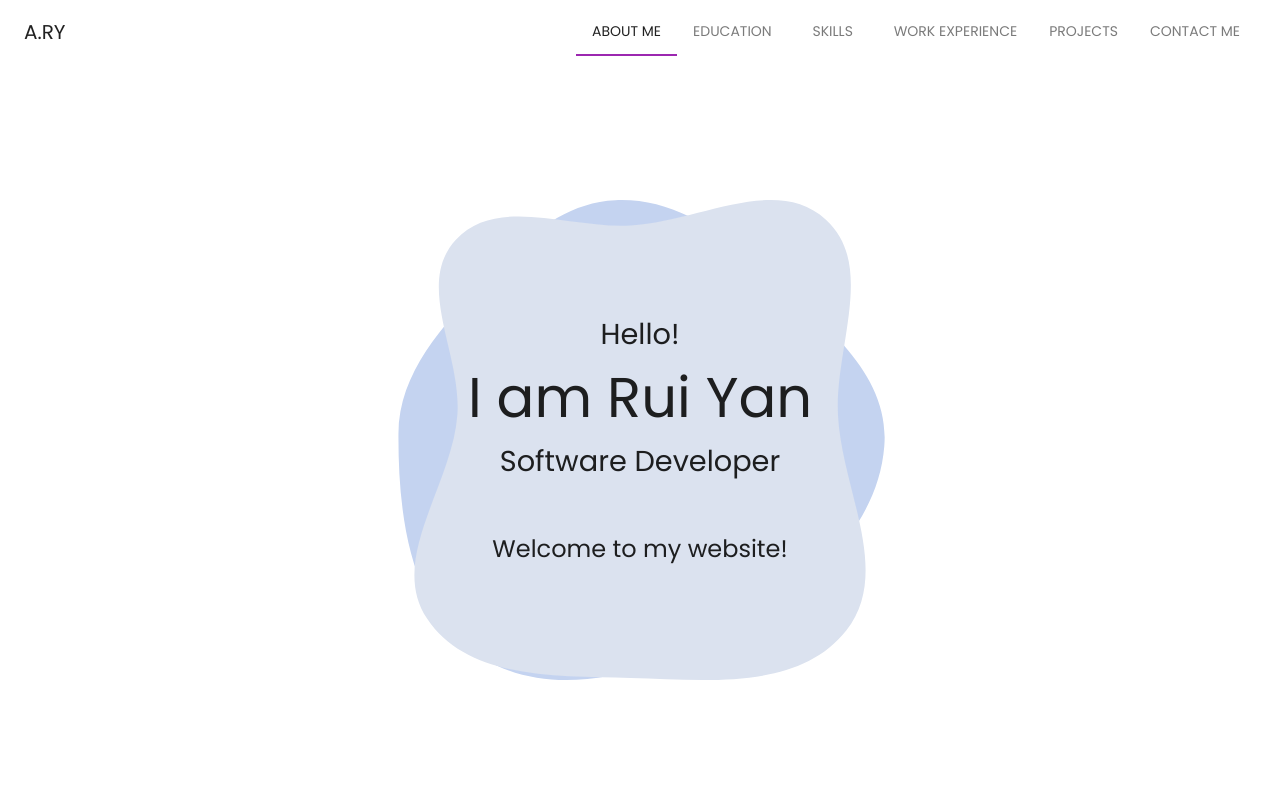
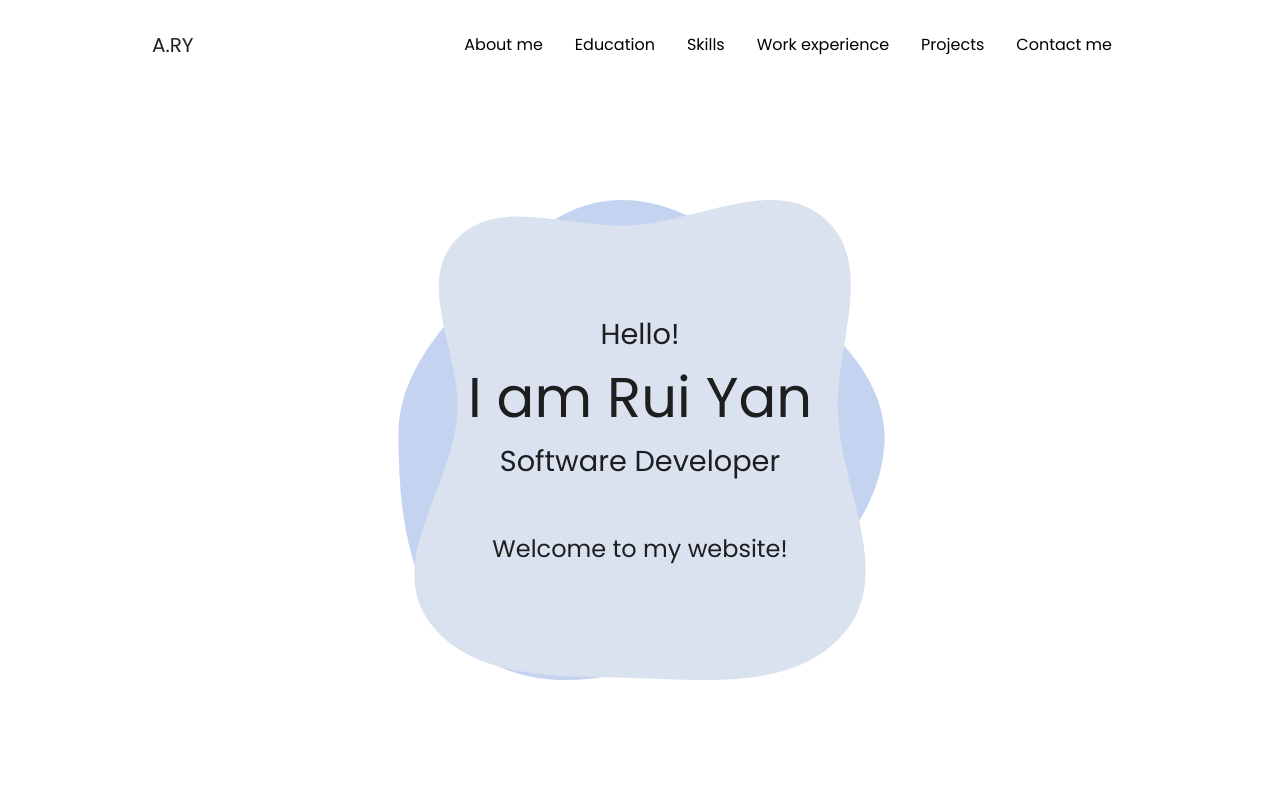
Before and after one commit to ang-rui-yan/portfolio-website, a React (Create React App) app: page / in a window 1280 px wide. Shown: the top 800 px of the page. Built offline with nearby package versions, Linux system fonts and the light colour scheme.

Commit message:
Updated the navbar to change its colour at different elements

```diff
--- a/src/Components/Navbar.js
+++ b/src/Components/Navbar.js
@@ -1,6 +1,8 @@
 import { AppBar, Tab, Tabs, Toolbar, Typography, useMediaQuery, useTheme } from '@mui/material';
-import React, { useState } from 'react';
+import React, { useEffect, useRef, useState } from 'react';
+import { Link } from 'react-scroll';
 import NavbarDrawer from './NavbarDrawer';
+import '../assets/navbar.css';
 
 const PAGES = [
 	{ label: 'About me', element: 'aboutMe' },
@@ -15,9 +17,47 @@ function Navbar() {
 	const theme = useTheme();
 	const isMatch = useMediaQuery(theme.breakpoints.down('md'));
 
-	const [value, setValue] = useState(0);
-	const handleChange = (event, newValue) => {
-		setValue(newValue);
+	const [click, setClick] = useState(false);
+
+	const closeMenu = () => setClick(false);
+
+	// When the navbar crosses alternate element
+	// it changes the color
+	const [navbarColor, setNavbarColor] = useState('');
+	useEffect(() => {
+		window.addEventListener('scroll', handleScroll);
+
+		return () => {
+			window.removeEventListener('scroll', handleScroll);
+		};
+	}, []);
+
+	const handleScroll = () => {
+		let targetElements = document.querySelectorAll('.alternate-element');
+		let headerRect = document.getElementById('header').getBoundingClientRect();
+
+		let len = targetElements.length;
+		let onAlternate = new Array(len).fill(false);
+
+		targetElements.forEach((element, index) => {
+			const rect = element.getBoundingClientRect();
+			let overlap = !(
+				rect.right < headerRect.left ||
+				rect.left > headerRect.right ||
+				rect.bottom - 10 < headerRect.top ||
+				rect.top > headerRect.bottom
+			);
+			if (overlap) {
+				onAlternate[index] = true;
+			} else {
+				onAlternate[index] = false;
+			}
+		});
+		if (onAlternate.includes(true)) {
+			setNavbarColor('on-alternate-color-link');
+		} else {
+			setNavbarColor('');
+		}
 	};
 
 	return (
@@ -27,12 +67,15 @@ function Navbar() {
 				color="inherit"
 				elevation={0}
 				position="fixed"
+				className={'header ' + navbarColor}
+				id="header"
 			>
-				<Toolbar>
+				<Toolbar className="navbar">
 					<Typography
 						variant="h6"
 						component="a"
 						href={'#hero'}
+						className="logo"
 						sx={{ color: 'inherit', textDecoration: 'inherit' }}
 					>
 						A.RY
@@ -42,26 +85,25 @@ function Navbar() {
 							<NavbarDrawer />
 						</>
 					) : (
-						<>
-							<Tabs
-								sx={{
-									marginLeft: 'auto',
-								}}
-								textColor="inherit"
-								value={value}
-								onChange={handleChange}
-								indicatorColor="secondary"
-							>
-								{PAGES.map((page, index) => (
-									<Tab
-										key={index}
-										label={page.label}
-										component="a"
-										href={'#' + page.element}
-									></Tab>
-								))}
-							</Tabs>
-						</>
+						<ul className={click ? 'nav-menu active' : 'nav-menu'}>
+							{PAGES.map((page, index) => (
+								<li
+									key={index}
+									className="nav-item"
+								>
+									<Link
+										to={page.element}
+										spy={true}
+										smooth={true}
+										offset={0}
+										duration={100}
+										onClick={closeMenu}
+									>
+										{page.label}
+									</Link>
+								</li>
+							))}
+						</ul>
 					)}
 				</Toolbar>
 			</AppBar>
--- a/src/Components/StyledSection.js
+++ b/src/Components/StyledSection.js
@@ -30,7 +30,7 @@ function StyledSection({ title, isAlternate, isSmall, children }) {
 	}));
 
 	return (
-		<CustomContainer>
+		<CustomContainer className={isAlternate ? 'alternate-element' : ''}>
 			<Container>
 				<Typography
 					variant="h4"
--- /dev/null
+++ b/src/assets/navbar.css
@@ -0,0 +1,106 @@
+:root {
+	--primary-color: #5bb462;
+	--primary-dark: #4f9c55;
+	--secondary-color: #ffea00;
+	--secondary-dark: #e3d002;
+	--overlay: rgba(0, 0, 0, 0.7);
+}
+
+.header {
+	height: 90px;
+	transition: 0.3s ease-in;
+	overflow: hidden;
+	background-color: transparent;
+}
+
+.header .navbar {
+	margin: 0 auto;
+	height: 100%;
+	width: 80%;
+}
+
+.header .nav-menu a {
+	color: black;
+}
+.on-alternate-color-link .logo {
+	color: white;
+}
+.on-alternate-color-link .nav-menu a {
+	color: white;
+}
+
+.header .navbar img {
+	width: 250px;
+	height: auto;
+}
+
+.header .nav-menu {
+	display: flex;
+	margin-left: auto;
+}
+
+.header .nav-item {
+	padding: 1rem;
+	font-weight: 500;
+}
+
+.nav-item .active {
+	padding-bottom: 12px;
+	border-bottom: 3px solid var(--secondary-color);
+}
+
+.header .nav-item a:hover {
+	padding-bottom: 12px;
+	border-bottom: 3px solid var(--secondary-color);
+	cursor: pointer;
+}
+
+.header:hover > .alternate-element {
+	background-color: yellow !important;
+}
+
+.header .navbar ul {
+	list-style: none;
+}
+
+.hamburger {
+	display: none;
+}
+
+@media screen and (max-width: 940px) {
+	.header {
+		max-width: 100%;
+	}
+
+	.header .navbar {
+		max-width: 100%;
+	}
+
+	.hamburger {
+		display: block;
+	}
+
+	.nav-menu {
+		position: fixed;
+		left: -100%;
+		top: 90px;
+		flex-direction: column;
+		width: 100%;
+		height: 90vh;
+		z-index: 999;
+		text-align: center;
+		transition: 0.3s;
+	}
+
+	.nav-menu.active {
+		left: 0;
+	}
+
+	.nav-item {
+		margin: 1.5rem 0;
+	}
+
+	.header .navbar img {
+		width: 150px;
+	}
+}
```
